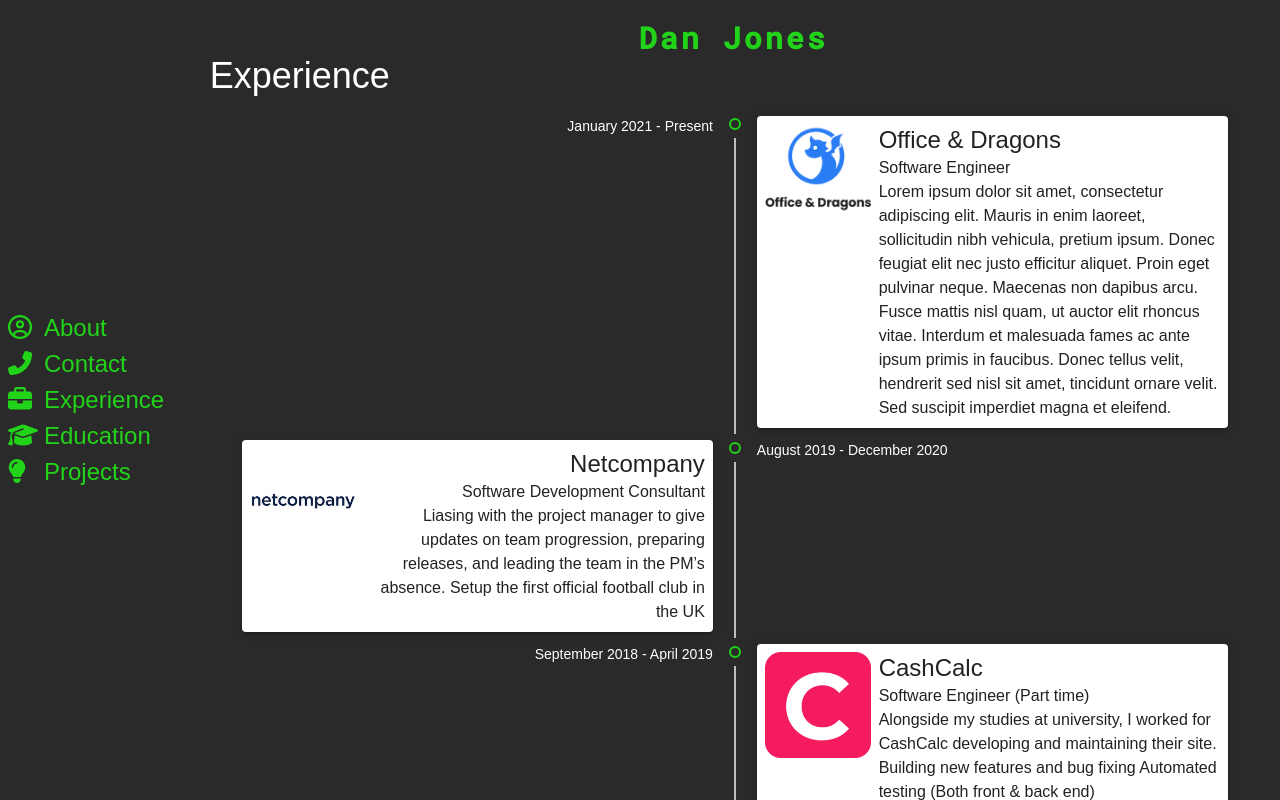
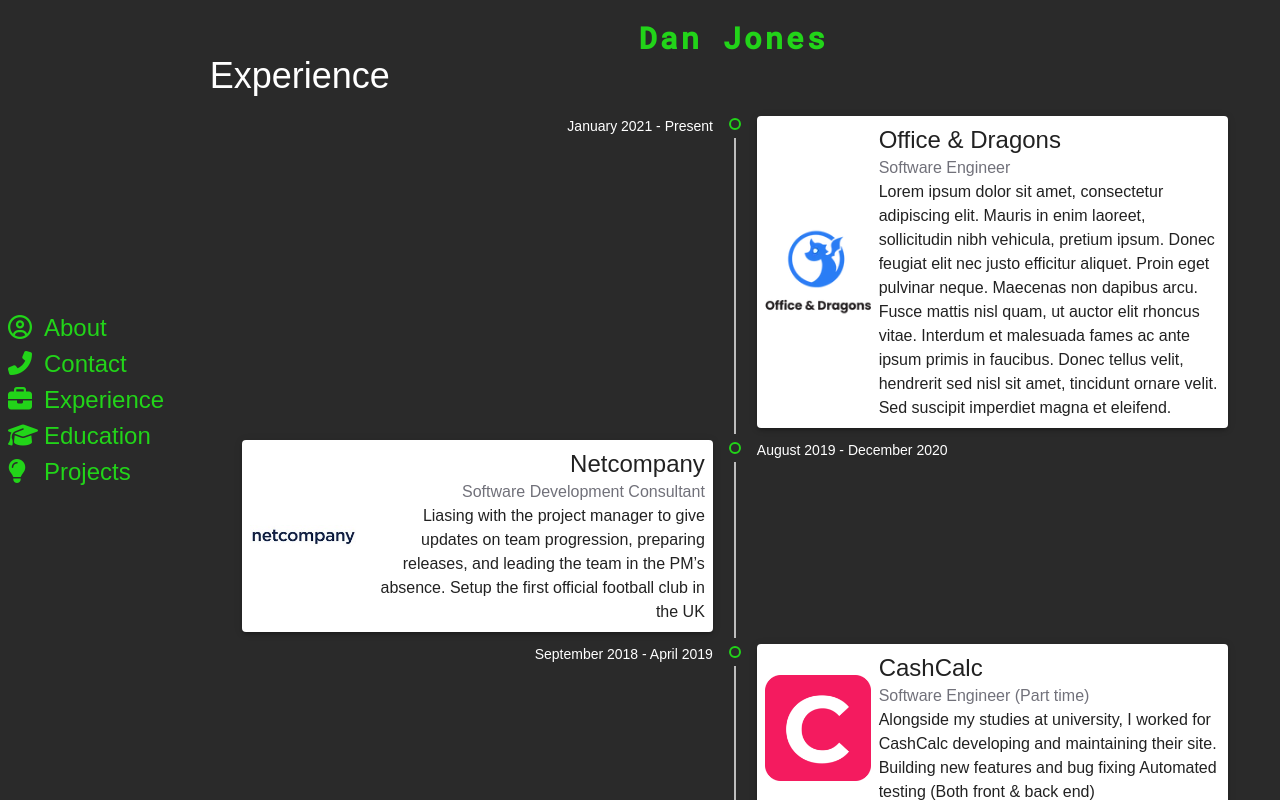
Before and after one commit to danjones457/cv-website, a React (Create React App) app: page / in a window 1280 px wide. Built offline with nearby package versions, Linux system fonts and the light colour scheme; a web font is replaced by a local one.

Commit message:
Added content function. Remote some whitespace on netcompany logo

```diff
--- a/src/pages/Experience.js
+++ b/src/pages/Experience.js
@@ -7,6 +7,7 @@
 import TimelineOppositeContent from '@material-ui/lab/TimelineOppositeContent';
 import TimelineDot from '@material-ui/lab/TimelineDot';
 import Paper from '@material-ui/core/Paper';
+import Content from './Experience/Content';
 
 function Experience() {
   return (
@@ -26,18 +27,12 @@
                             <TimelineConnector />
                         </TimelineSeparator>
                         <TimelineContent>
-                            <Paper elevation={3} className="md:flex p-2">
-                                <div className="w-3/4 md:w-1/4 pr-2">
-                                    <img src={process.env.PUBLIC_URL + '/work-logos/o&d.webp'} />
-                                </div>
-                                <div className="w-full md:w-3/4">
-                                    <h1 className="text-2xl">
-                                        Office & Dragons
-                                    </h1>
-                                    <p>Software Engineer</p>
-                                    <p>Lorem ipsum dolor sit amet, consectetur adipiscing elit. Mauris in enim laoreet, sollicitudin nibh vehicula, pretium ipsum. Donec feugiat elit nec justo efficitur aliquet. Proin eget pulvinar neque. Maecenas non dapibus arcu. Fusce mattis nisl quam, ut auctor elit rhoncus vitae. Interdum et malesuada fames ac ante ipsum primis in faucibus. Donec tellus velit, hendrerit sed nisl sit amet, tincidunt ornare velit. Sed suscipit imperdiet magna et eleifend.</p>
-                                </div>
-                            </Paper>
+                            <Content
+                                logoUrl="o&d.webp"
+                                companyName="Office & Dragons"
+                                role="Software Engineer"
+                                description="Lorem ipsum dolor sit amet, consectetur adipiscing elit. Mauris in enim laoreet, sollicitudin nibh vehicula, pretium ipsum. Donec feugiat elit nec justo efficitur aliquet. Proin eget pulvinar neque. Maecenas non dapibus arcu. Fusce mattis nisl quam, ut auctor elit rhoncus vitae. Interdum et malesuada fames ac ante ipsum primis in faucibus. Donec tellus velit, hendrerit sed nisl sit amet, tincidunt ornare velit. Sed suscipit imperdiet magna et eleifend."
+                            />
                         </TimelineContent>
                     </TimelineItem>
                     <TimelineItem>
@@ -51,20 +46,13 @@
                             <TimelineConnector />
                         </TimelineSeparator>
                         <TimelineContent>
-                            <Paper elevation={3} className="md:flex p-2">
-                                <div className="w-3/4 md:w-1/4 pr-2">
-                                    <img src={process.env.PUBLIC_URL + '/work-logos/netcompany.jpg'} />
-                                </div>
-                                <div className="w-full md:w-3/4">
-                                    <h1 className="text-2xl">
-                                        Netcompany
-                                    </h1>
-                                    <p>Software Development Consultant</p>
-                                    <p>Liasing with the project manager to give updates on team progression, preparing releases, and leading the team in the PM’s absence.
-                                        Setup the first official football club in the UK
-                                    </p>
-                                </div>
-                            </Paper>
+                            <Content
+                                logoUrl="netcompany.jpg"
+                                companyName="Netcompany"
+                                role="Software Development Consultant"
+                                description="Liasing with the project manager to give updates on team progression, preparing releases, and leading the team in the PM’s absence.
+                                Setup the first official football club in the UK"
+                            />
                         </TimelineContent>
                     </TimelineItem>
                     <TimelineItem>
@@ -78,21 +66,14 @@
                             <TimelineConnector />
                         </TimelineSeparator>
                         <TimelineContent>
-                            <Paper elevation={3} className="md:flex p-2">
-                                <div className="w-3/4 md:w-1/4 pr-2">
-                                    <img src={process.env.PUBLIC_URL + '/work-logos/cashcalc.png'} />
-                                </div>
-                                <div className="w-full md:w-3/4">
-                                    <h1 className="text-2xl">
-                                        CashCalc
-                                    </h1>
-                                    <p>Software Engineer (Part time)</p>
-                                    <p>Alongside my studies at university, I worked for CashCalc developing and maintaining their site.
-                                        Building new features and bug fixing
-                                        Automated testing (Both front & back end)
-                                    </p>
-                                </div>
-                            </Paper>
+                            <Content
+                                logoUrl="cashcalc.png"
+                                companyName="CashCalc"
+                                role="Software Engineer (Part time)"
+                                description="Alongside my studies at university, I worked for CashCalc developing and maintaining their site.
+                                Building new features and bug fixing
+                                Automated testing (Both front & back end)"
+                            />
                         </TimelineContent>
                     </TimelineItem>
                     <TimelineItem>
@@ -105,18 +86,12 @@
                             <TimelineDot className="border-green" variant="outlined" />
                         </TimelineSeparator>
                         <TimelineContent>
-                            <Paper elevation={3} className="md:flex p-2">
-                                <div className="w-3/4 md:w-1/4 pr-2">
-                                    <img src={process.env.PUBLIC_URL + '/work-logos/cashcalc.png'} />
-                                </div>
-                                <div className="w-3/4 pr-2">
-                                    <h1 className="text-2xl">
-                                        CashCalc
-                                    </h1>
-                                    <p>Software Engineer Intern</p>
-                                    <p>I began as an intern at CashCalc and was then offered part-time work to complete during my third year of University</p>
-                                </div>
-                            </Paper>
+                            <Content
+                                logoUrl="cashcalc.png"
+                                companyName="CashCalc"
+                                role="Software Engineer Intern"
+                                description="I began as an intern at CashCalc and was then offered part-time work to complete during my third year of University"
+                            />
                         </TimelineContent>
                     </TimelineItem>
                 </Timeline>
--- /dev/null
+++ b/src/pages/Experience/Content.js
@@ -0,0 +1,18 @@
+import Paper from '@material-ui/core/Paper';
+
+export default function Content(props) {
+    return (
+        <Paper elevation={3} className="lg:flex p-2">
+            <div className="w-3/4 lg:w-1/4 pr-2 lg:m-auto">
+                <img src={process.env.PUBLIC_URL + '/work-logos/' + props.logoUrl} />
+            </div>
+            <div className="w-full lg:w-3/4">
+                <h1 className="text-2xl">
+                    {props.companyName}
+                </h1>
+                <p className="text-gray-500">{props.role}</p>
+                <p>{props.description}</p>
+            </div>
+        </Paper>
+    );
+}
```
Also changed, not shown: public/work-logos/netcompany.jpg.
